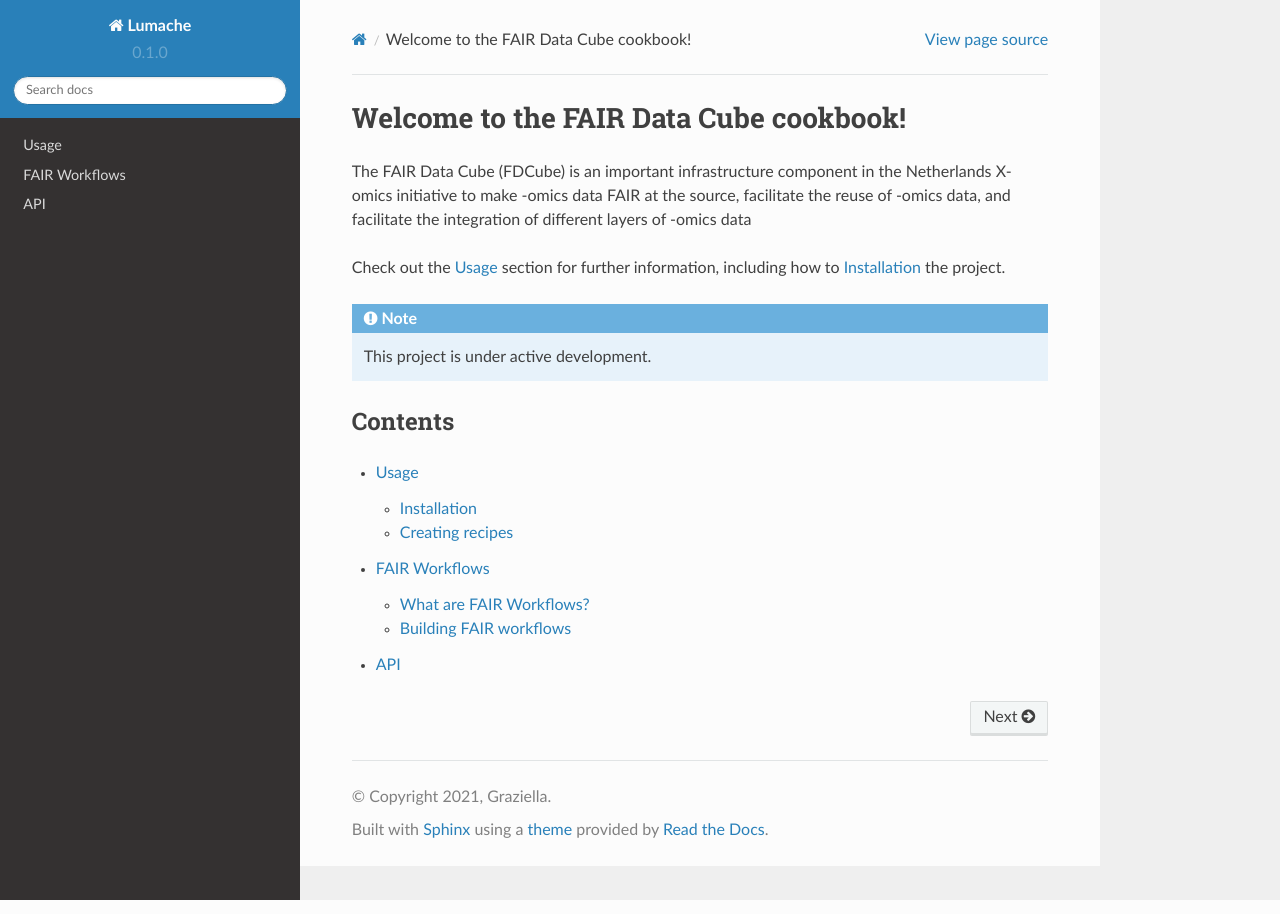
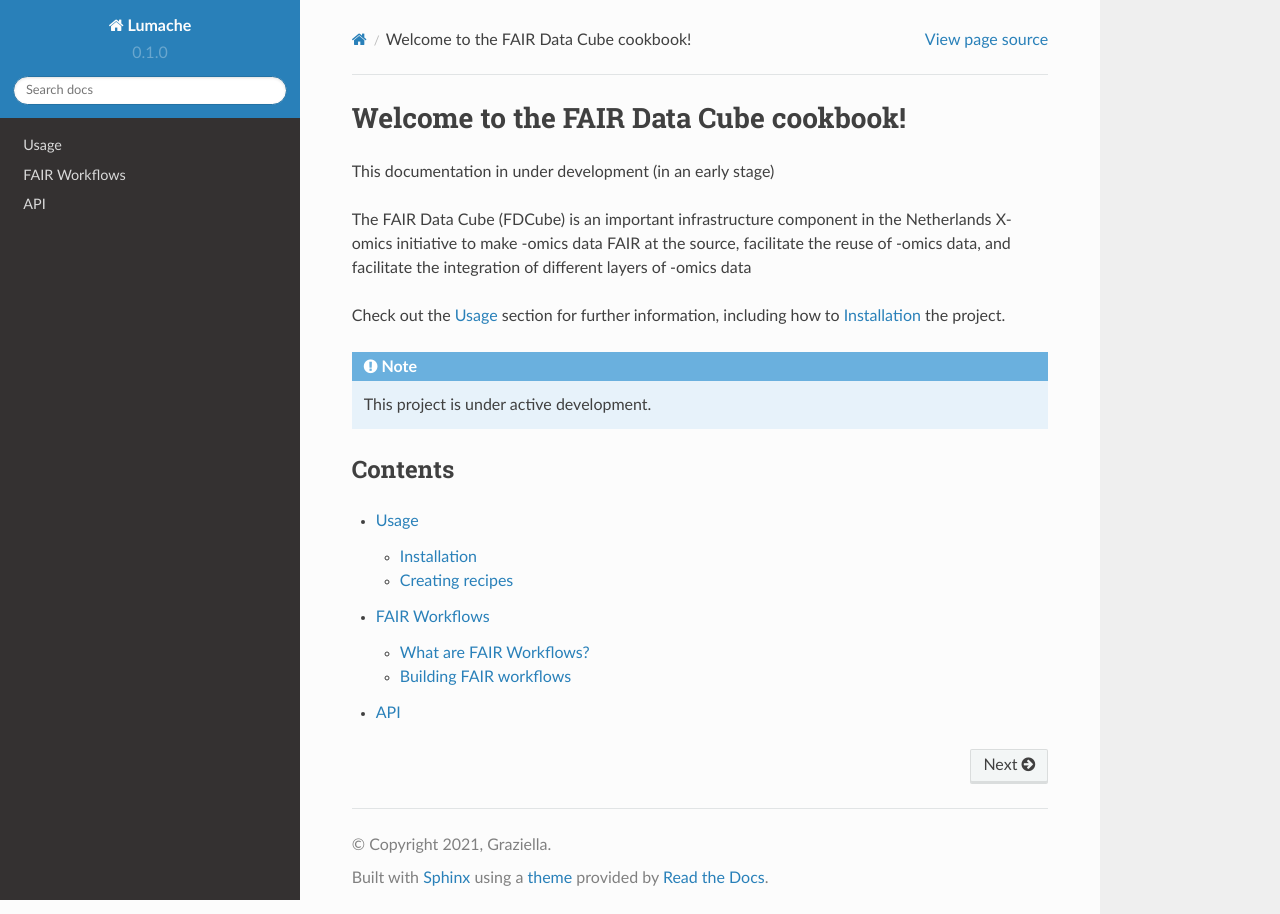
Before and after one commit to Xomics/FAIRDataCube_cookbook, a Sphinx documentation site: the page built from docs/source/index.rst, in a window 1280 px wide. Built offline with Sphinx 7.4.7 and the Read the Docs theme 2.0.0, drawn with Linux system fonts in a browser that asks for light colours.

Commit message:
Update index.rst

```diff
--- a/docs/source/index.rst
+++ b/docs/source/index.rst
@@ -1,5 +1,7 @@
 Welcome to the FAIR Data Cube cookbook!
 ===================================
+This documentation in under development (in an early stage)
+
 The FAIR Data Cube (FDCube) is an important infrastructure component in the Netherlands X-omics initiative to make -omics data FAIR at the source, facilitate the reuse of -omics data, and facilitate the integration of different layers of -omics data
 
 Check out the :doc:`usage` section for further information, including
```
